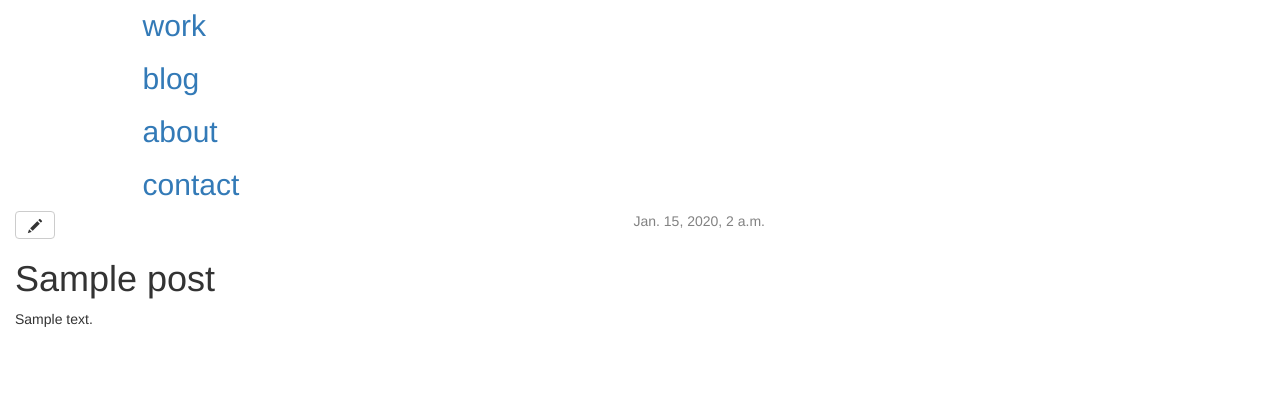
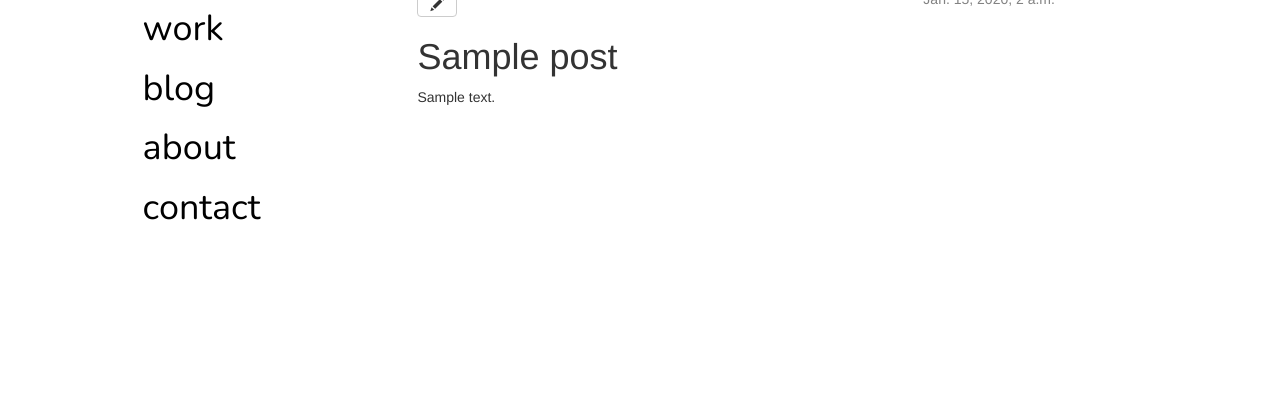
Before and after one commit to Emceelamb/my-first-blog, a Django app: page /post/1/ in a window 1280 px wide. Shown: the part 385-800 px from the top of the page. Run offline with Django 3.2, Linux system fonts and the light colour scheme; tables that the repository leaves empty hold one stand-in row (values such as "Sample post"); some libraries are stand-ins or nearby versions.

Commit message:
added it to laptop and changed css padding

```diff
--- a/blog/static/css/blog.css
+++ b/blog/static/css/blog.css
@@ -1,6 +1,6 @@
 h1 a {
     color: #000000;
-    font-family: 'Arimo';
+    font-family: 'Nunito', sans-serif;
 }
 body {
     padding-left: ;
@@ -25,16 +25,17 @@ body {
 }
 
 .content {
-    float: left;
+
 }
 
-h1, h2, h3, h4 {
-    font-family: 'Arimo';
+h2, h3, h4 {
+    font-family: 'Roboto', sans-serif;
 }
 
 .date {
     float: right;
     color: #828282;
+    padding-right: 15%;
 }
 
 .save {
@@ -56,9 +57,9 @@ h1, h2, h3, h4 {
     margin-bottom: 70px;
 }
 
-.post h1 a, .post h1 a:visited {
+.post h2 a, .post h2 a:visited {
     color: #000000;
 }
 .post-text {
-    width: 750px;
+    width: 90%;
 }
--- a/blog/templates/blog/base.html
+++ b/blog/templates/blog/base.html
@@ -3,7 +3,8 @@
     <head>
         <link rel="stylesheet" href="//maxcdn.bootstrapcdn.com/bootstrap/3.2.0/css/bootstrap.min.css">
         <link rel="stylesheet" href="{% static 'css/blog.css' %}">
-        <link href='https://fonts.googleapis.com/css?family=Arimo' rel='stylesheet' type='text/css'>
+        <link href='https://fonts.googleapis.com/css?family=Nunito:400,700' rel='stylesheet' type='text/css'>
+        <link href='https://fonts.googleapis.com/css?family=Roboto:400,300' rel='stylesheet' type='text/css'>
         <title>Mark of the Lam</title>
     </head>
    <body>
@@ -15,10 +16,10 @@
          <div class="row1">
             <div class="col-md-7">
               <div class ="navigation">
-                <h2><a href="">work</a></h2>
-                <h2><a href="">blog</a></h2>
-                <h2><a href="">about</a></h2>
-                <h2><a href="">contact</a></h2>
+                <h1><a href="">work</a></h2>
+                <h1><a href="">blog</a></h2>
+                <h1><a href="">about</a></h2>
+                <h1><a href="">contact</a></h2>
     </div>
             </div>
         </div>
--- a/blog/templates/blog/post_list.html
+++ b/blog/templates/blog/post_list.html
@@ -6,7 +6,7 @@
             <div class="date">
                  {{ post.published_date }}
             </div>
-            <h1><a href="{% url 'post_detail' pk=post.pk %}">{{ post.title }}</a></h1>
+            <h2><a href="{% url 'post_detail' pk=post.pk %}">{{ post.title }}</a></h1>
             <div class="post-text">
                 <p>{{ post.text| safe }}</p>
             </div>
--- a/blog/templates/blog/project_list.html
+++ b/blog/templates/blog/project_list.html
@@ -1,6 +1,6 @@
 {% extends 'blog/base.html' %}
 
-{% block content %}
+{% block content1 %}
     {% for project in projects %}
         <div class="project">
             <div class = "project-image">
--- a/blog/views.py
+++ b/blog/views.py
@@ -1,6 +1,7 @@
 from django.shortcuts import render
 from django.utils import timezone
 from .models import Post
+from .models import Project
 from django.shortcuts import render, get_object_or_404
 from .forms import PostForm
 from django.shortcuts import redirect
```
Also changed, not shown: None/2.jpg (added).
